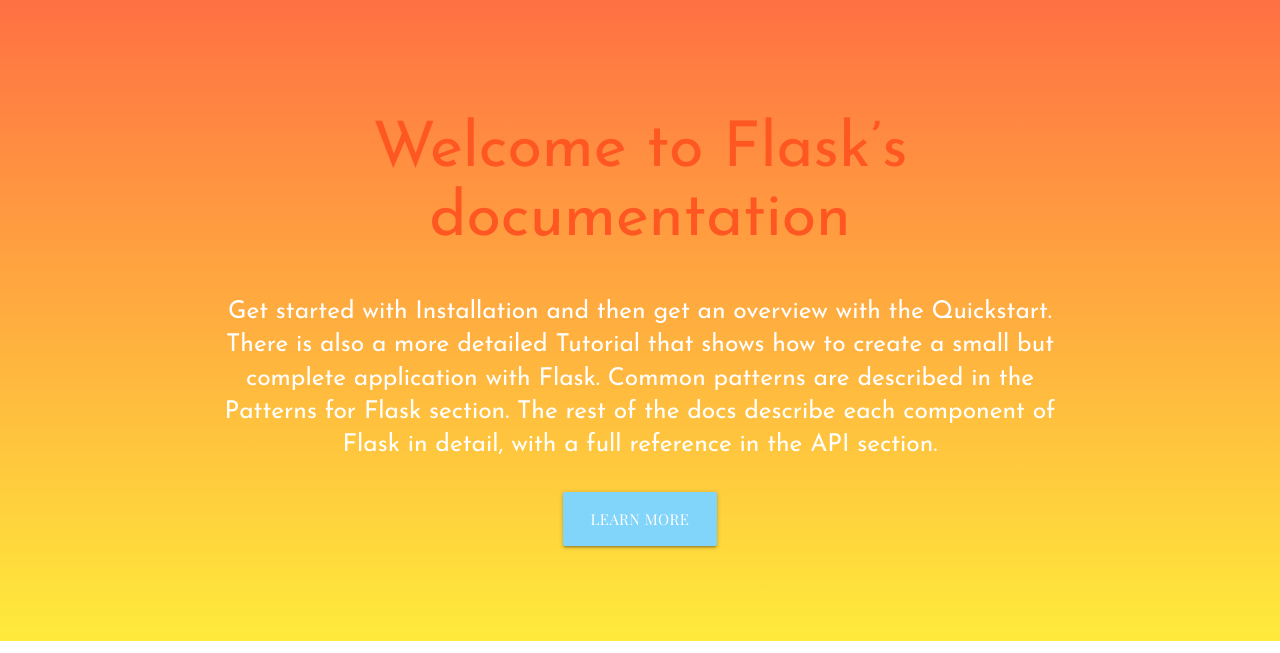
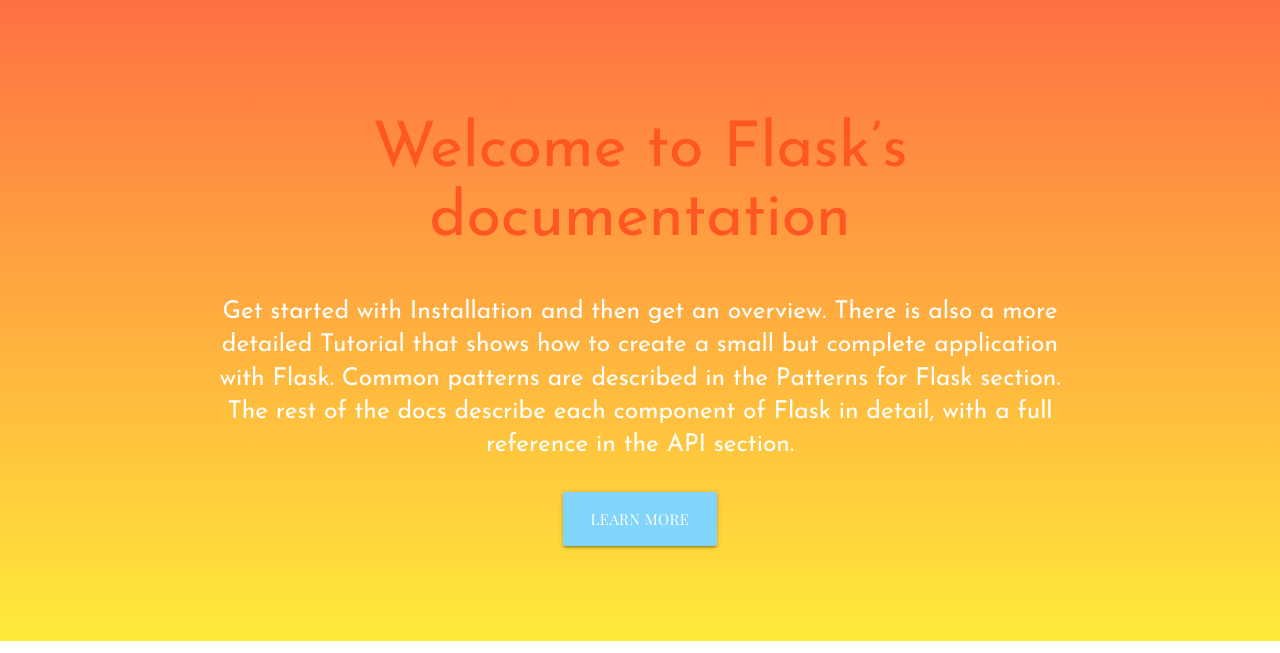
Before and after one commit to slemik1/GitHub_Actions, a Flask app: page / in a window 1280 px wide. Shown: the part 65-718 px from the top of the page. Run offline with Flask 2, Linux system fonts and the light colour scheme.

Commit message:
MyApps v1.1

```diff
--- a/templates/index.html
+++ b/templates/index.html
@@ -37,7 +37,7 @@
         <h1 class="header center secondary-text-darken">Welcome to Flask’s documentation</h1>
         <div class="row center">
           <h5 class="col s12 light white-text">
-            Get started with Installation and then get an overview with the Quickstart. There is also a more detailed Tutorial that shows how to create a small but complete application with Flask. Common patterns are described in the Patterns for Flask section. The rest of the docs describe each component of Flask in detail, with a full reference in the API section.
+            Get started with Installation and then get an overview. There is also a more detailed Tutorial that shows how to create a small but complete application with Flask. Common patterns are described in the Patterns for Flask section. The rest of the docs describe each component of Flask in detail, with a full reference in the API section.
           </h5>
         </div>
         <div class="row center">
```
